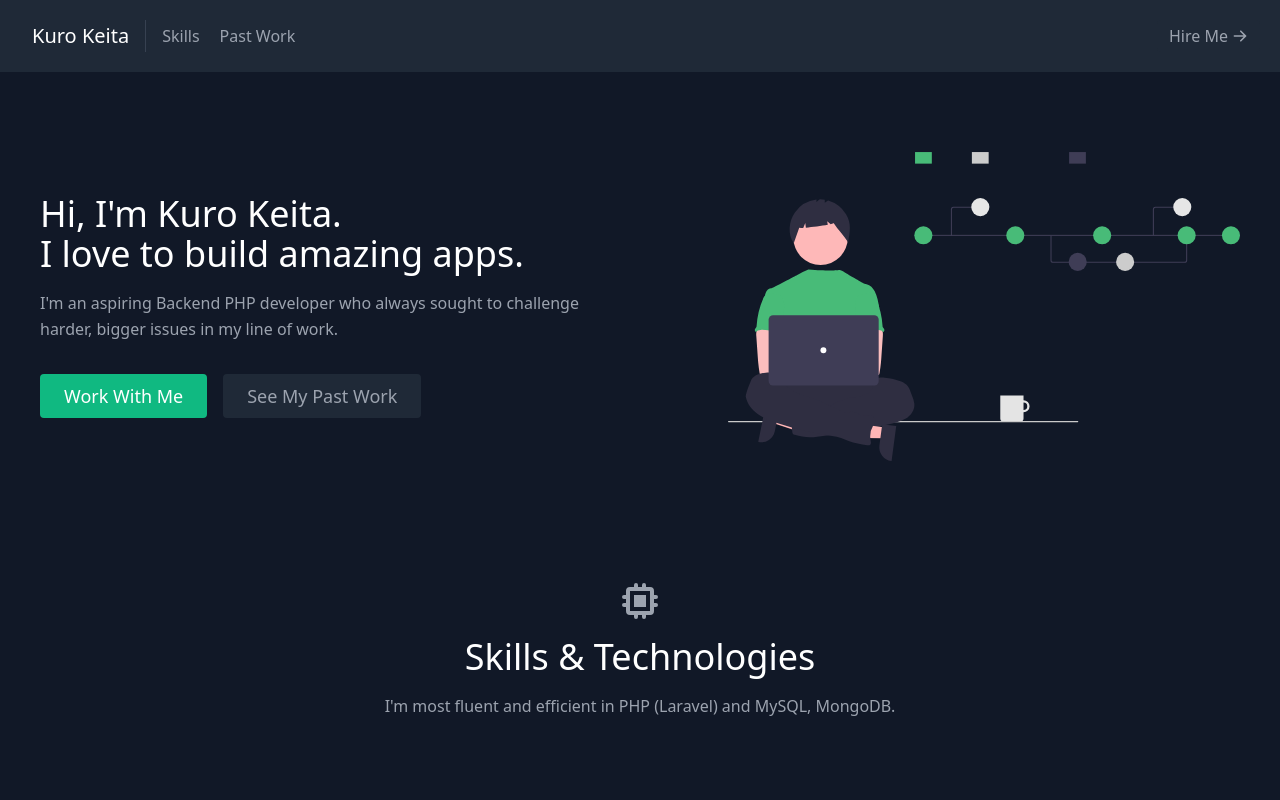
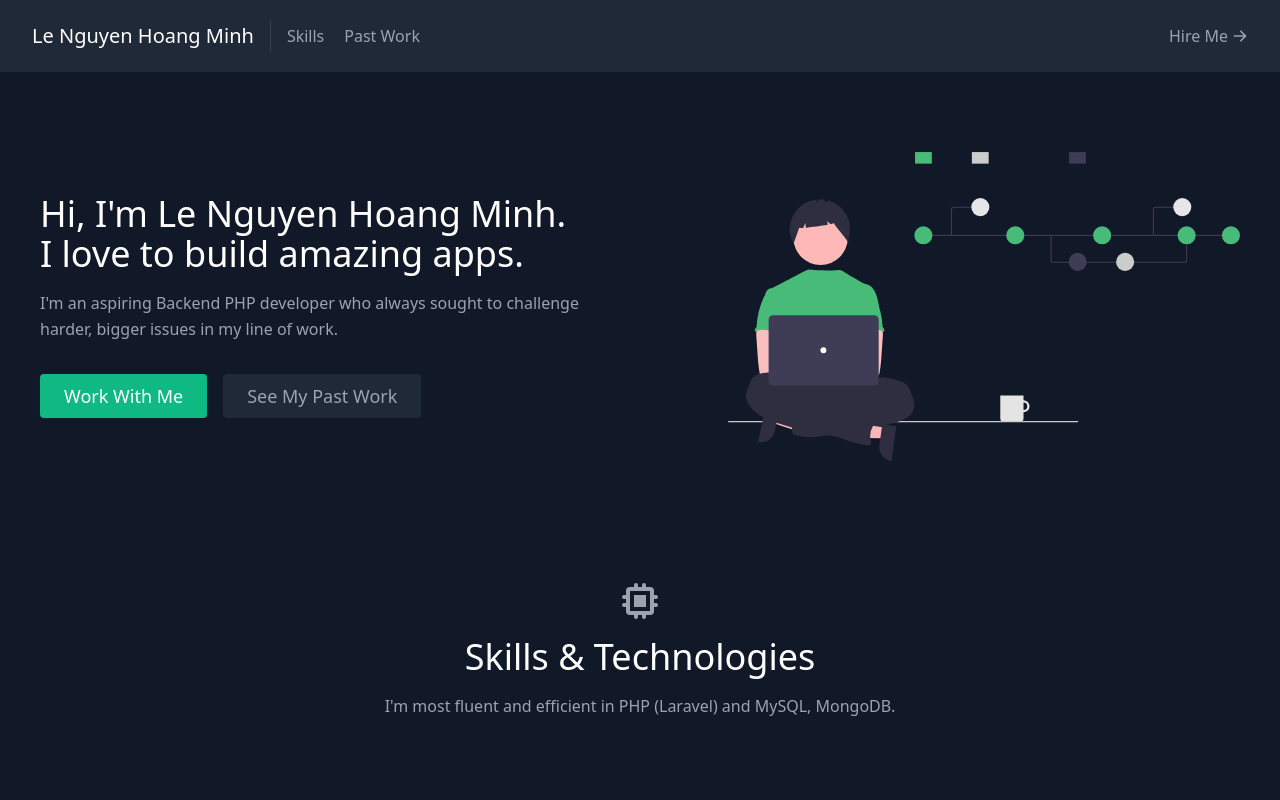
Before and after one commit to kurokeita/porfolio, a React (Create React App) app: page / in a window 1280 px wide. Shown: the top 800 px of the page. Built offline with nearby package versions, Linux system fonts and the light colour scheme.

Commit message:
update my name

```diff
--- a/src/components/About.js
+++ b/src/components/About.js
@@ -6,7 +6,7 @@ export default function About() {
       <div className="container mx-auto flex px-10 py-20 md:flex-row flex-col items-center">
         <div className="lg:flex-grow md:w-1/2 lg:pr-24 md:pr-16 flex flex-col md:items-start md:text-left mb-16 md:mb-0 items-center text-center">
           <h1 className="title-font sm:text-4xl text-3xl mb-4 font-medium text-white">
-            Hi, I'm Kuro Keita.
+            Hi, I'm Le Nguyen Hoang Minh.
                 <br className="hidden lg:inline-block" />I love to build amazing
                 apps.
               </h1>
--- a/src/components/Navbar.js
+++ b/src/components/Navbar.js
@@ -7,7 +7,7 @@ export default function Navbar() {
       <div className="container mx-auto flex flex-wrap p-5 flex-col md:flex-row items-center">
         <a className="title-font font-medium text-white mb-4 md:mb-0">
           <a href="#about" className="ml-3 text-xl">
-            Kuro Keita
+            Le Nguyen Hoang Minh
           </a>
         </a>
         <nav className="md:mr-auto md:ml-4 md:py-1 md:pl-4 md:border-l md:border-gray-700	flex flex-wrap items-center text-base justify-center">
```
